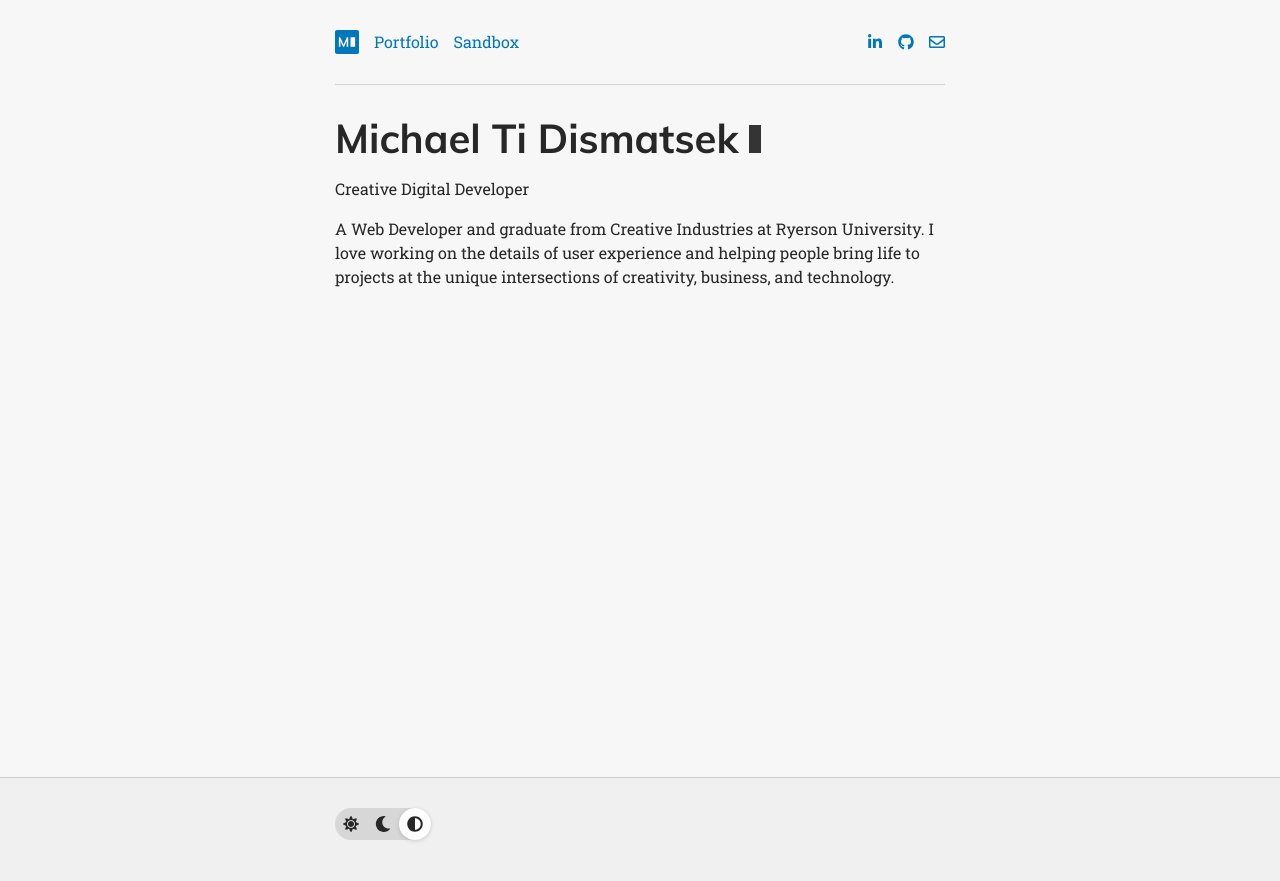
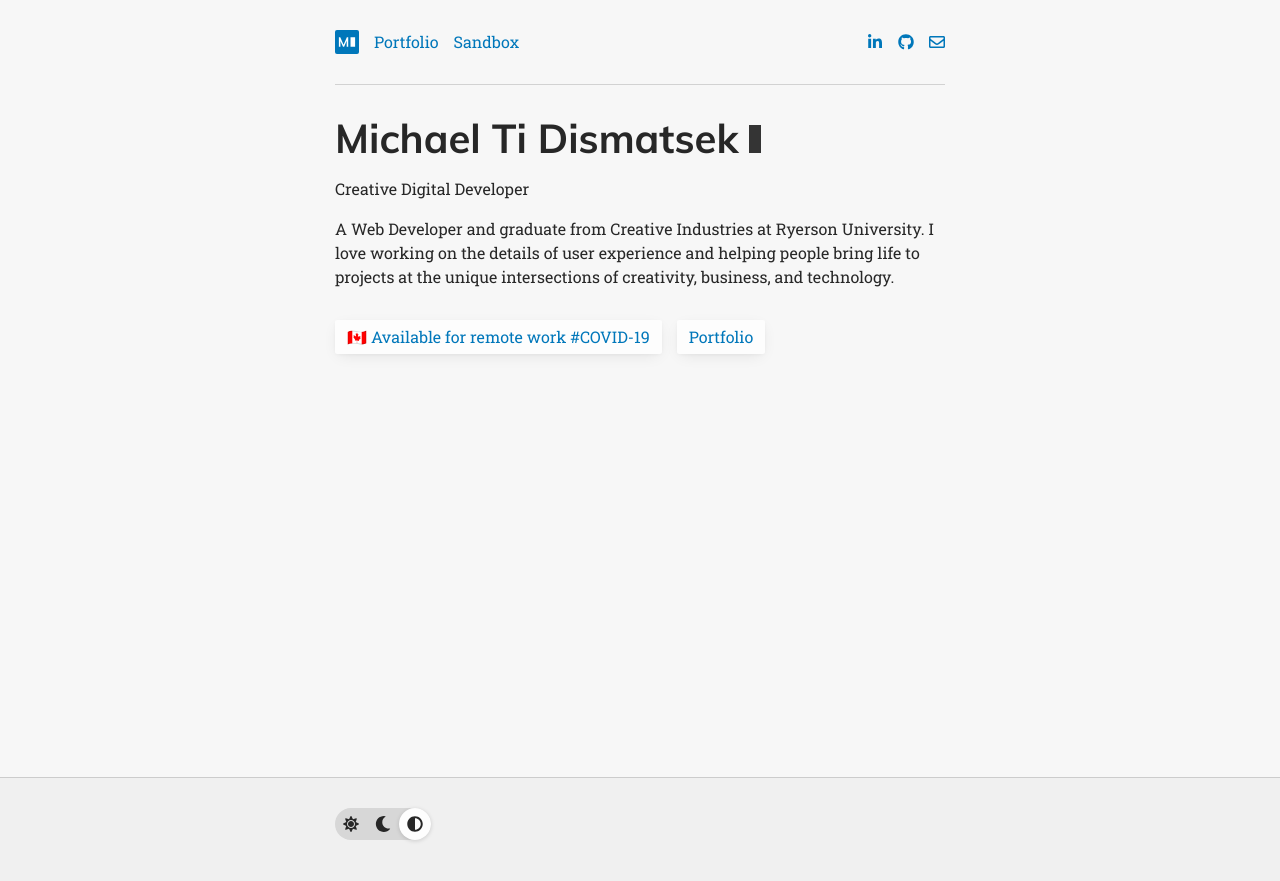
Before and after one commit to michaelti/michaelti.ca, a Jekyll site: the page built from src/home.html, in a window 1280 px wide. Shown: the top 881 px of the page. Built offline with Jekyll 4.4.1, drawn with Linux system fonts in a browser that asks for light colours.

Commit message:
Add temporary call to action buttons

```diff
--- a/src/_sass/_global-variables.scss
+++ b/src/_sass/_global-variables.scss
@@ -19,6 +19,7 @@ $border-radius-card: 2px;
 
 // Colours
 @mixin colors-theme-light {
+    --color-brand: #0077ba;
     --color-background: #f7f7f7;
     --color-background-card: #fdfdfd;
     --color-background-well: #f0f0f0;
@@ -28,6 +29,7 @@ $border-radius-card: 2px;
     --color-border: rgba(0, 0, 0, 0.15);
 }
 @mixin colors-theme-dark {
+    --color-brand: #0077ba;
     --color-background: #37393e;
     --color-background-card: #40444b;
     --color-background-well: #2f3136;
--- a/src/_sass/pages/_home.scss
+++ b/src/_sass/pages/_home.scss
@@ -29,3 +29,17 @@
         }
     }
 }
+
+// Call to action buttons
+.home-calltoaction {
+    display: flex;
+    flex-wrap: wrap;
+
+    > a {
+        text-decoration: none;
+        padding: 0.5em 0.75em;
+        margin-top: $layout-spacing;
+        margin-right: $layout-spacing;
+        @include card;
+    }
+}
--- a/src/home.html
+++ b/src/home.html
@@ -14,4 +14,9 @@ permalink: /
         love working on the details of user experience and helping people bring life to
         projects at the unique intersections of creativity, business, and technology.
     </p>
+
+    <div class="home-calltoaction">
+        <a href="mailto:contact@michaelti.ca">🇨🇦 Available for remote work #COVID-19</a>
+        <a href="/portfolio">Portfolio</a>
+    </div>
 </div>
```
